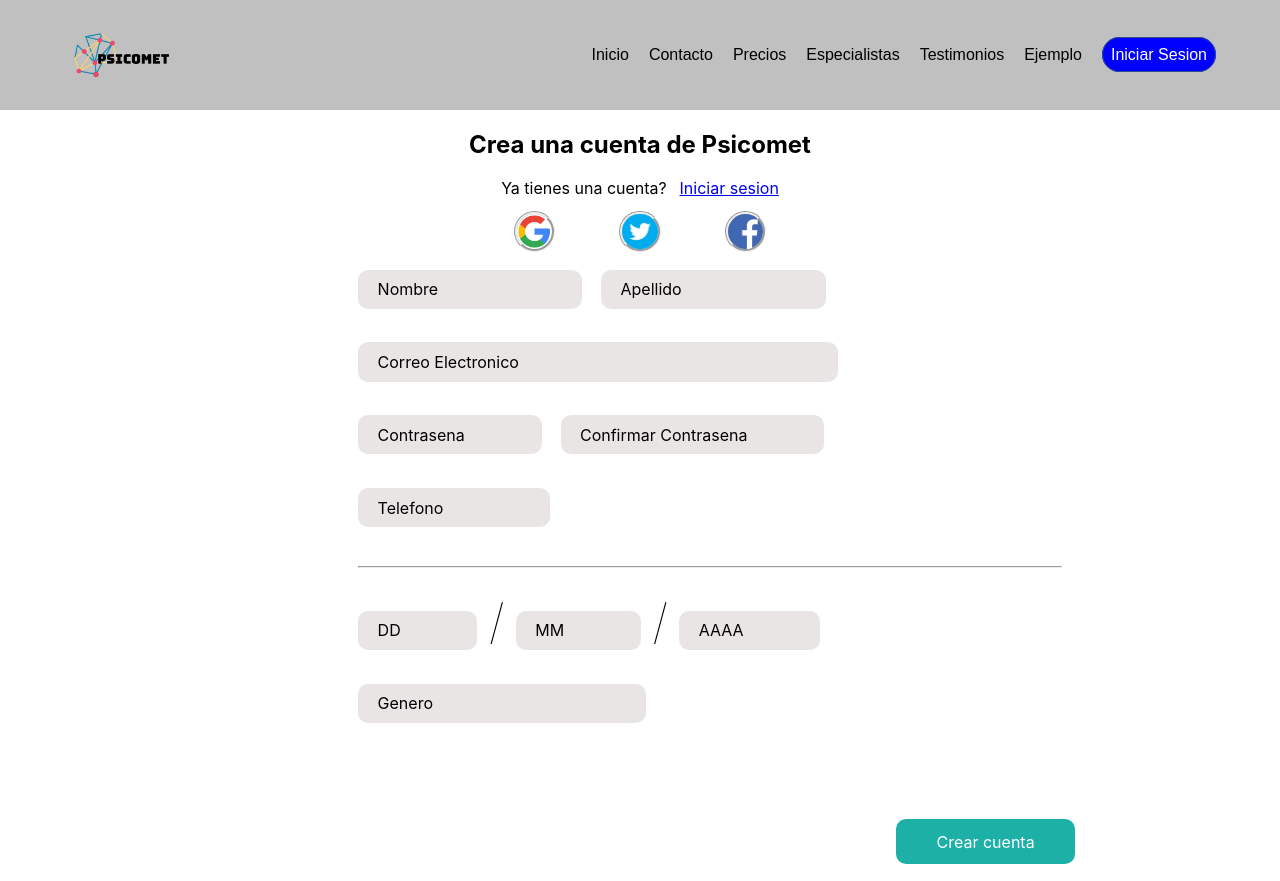
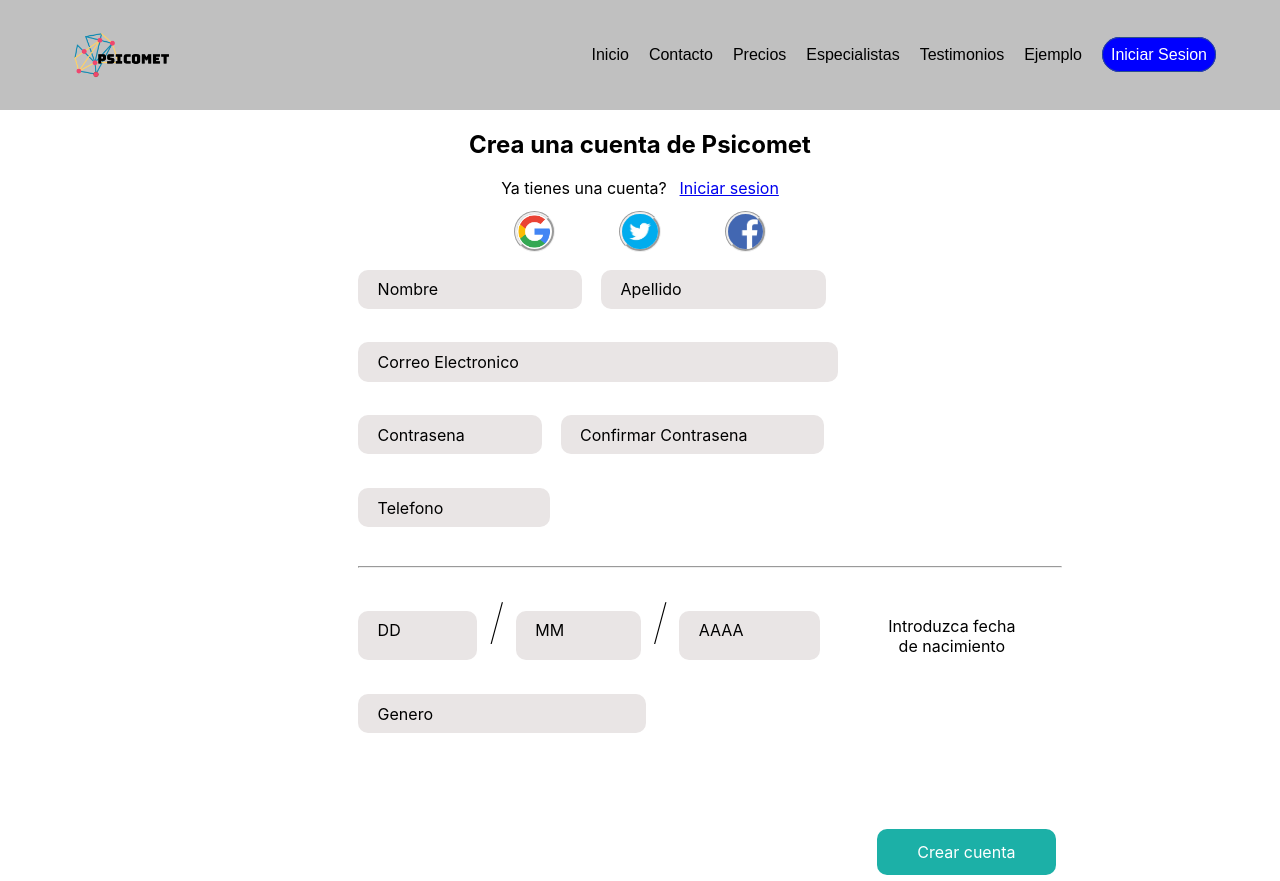
Before and after one commit to Ulises-Fermin/psicomet, a React (Create React App) app: page /CreateAccount in a window 1280 px wide. Built offline with nearby package versions, Linux system fonts and the light colour scheme.

Commit message:
Ajuste en proporciones en crear cuenta

```diff
--- a/src/Pages/CreateAccount/CreateAccount.jsx
+++ b/src/Pages/CreateAccount/CreateAccount.jsx
@@ -52,6 +52,7 @@ function CreateAccount(){
                     <p id={styles.month}>MM</p>
                     <p class={styles.slash}>/</p>
                     <p id={styles.year}>AAAA</p>
+                    <p id={styles.instructions}>Introduzca fecha de nacimiento</p>
                 </div>
                 <div id={styles.File6}>
                     <p id={styles.gender}>Genero</p>
--- a/src/Pages/CreateAccount/CreateAccount.module.css
+++ b/src/Pages/CreateAccount/CreateAccount.module.css
@@ -214,7 +214,7 @@ h2{
 }
 
 #register{
-    margin-left: 70%;
+    margin-left: 68.5%;
     color: white;
     background-color: #1CB0A7;
     padding-right: 2%;
@@ -225,3 +225,9 @@ h2{
     max-width: 10%;
     text-align: center;
 }
+
+#instructions{
+    margin-left: 5%;
+    max-width: 15%;
+    text-align: center;
+}
```
